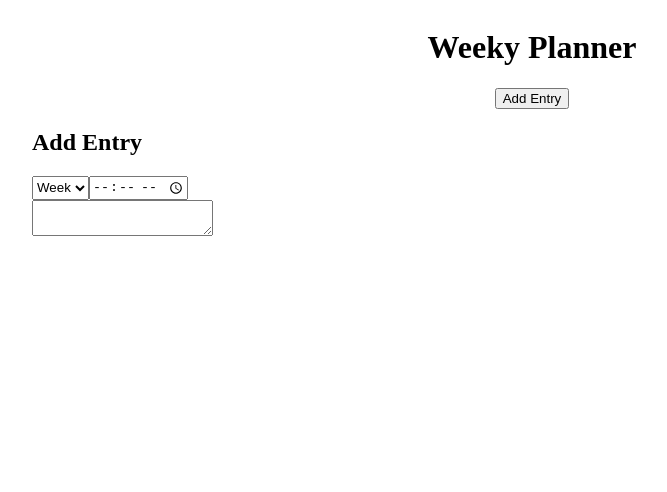
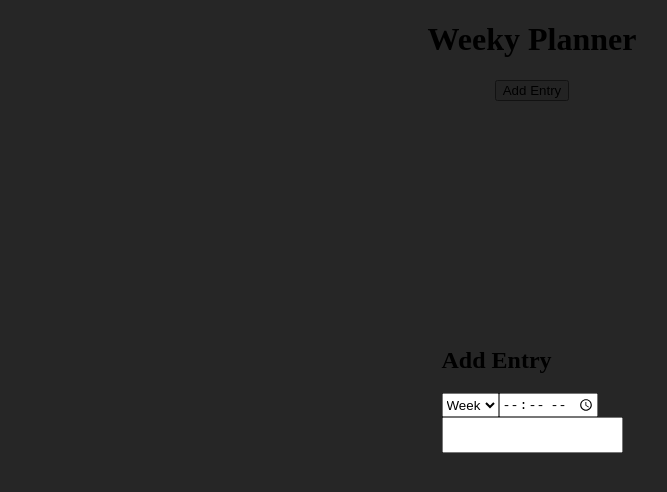
Before and after one commit to janiicelee/week-planner, a website: page index.html in a window 1280 px wide. Shown: the whole page, without its empty margins (108-775 px from the left). Drawn offline with Linux system fonts and the light colour scheme.

Commit message:
Setting up modal and it's contents

```diff
--- a/index.html
+++ b/index.html
@@ -14,8 +14,7 @@
     <div class="row text-center">
       <button>Add Entry</button>
     </div>
-    <div class="overlay">
-      <div class="row">
+    <div class="overlay row text-center">
       <div class="column-full">
         <h2>Add Entry</h2>
         <div class="row">
@@ -34,12 +33,8 @@
         <div class="row">
           <textarea></textarea>
         </div>
-
       </div>
     </div>
-    </div>
-
-
   </div>
 
 
--- a/styles.css
+++ b/styles.css
@@ -1,5 +1,16 @@
 * {
   box-sizing: border-box;
+}
+
+body {
+  margin: 0;
+}
+textarea {
+  resize: none;
+}
+
+h2 {
+  margin-top: 0;
 }
 
 .container {
@@ -13,4 +24,17 @@
 
 .text-center {
   justify-content: center;
+  align-items: center;
+  margin: auto;
 }
+
+.overlay {
+  position: fixed;
+  top: 0;
+  right: 0;
+  bottom: 0;
+  left: 0;
+  background-color: rgba(0 0 0 / 0.85);
+}
+
+.align-center
```
Lines whose indentation alone changed are shown as unchanged.
